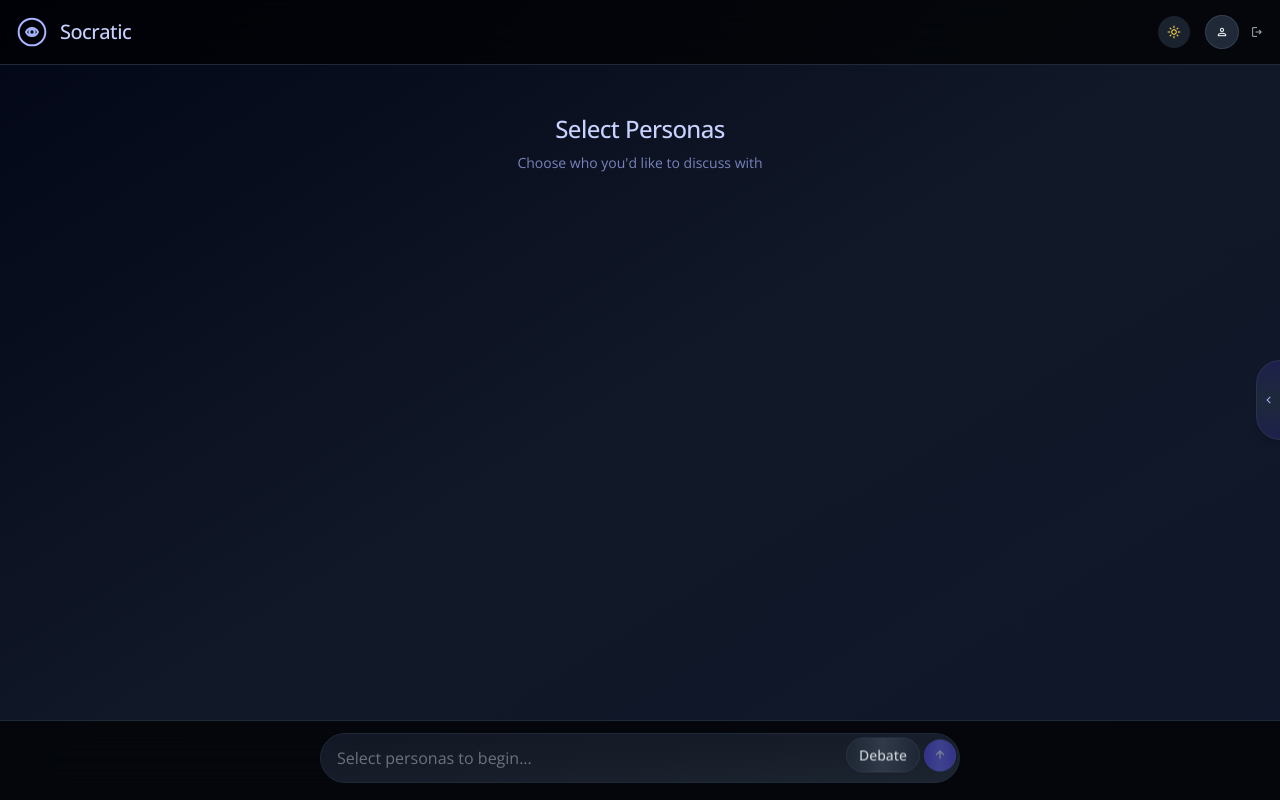
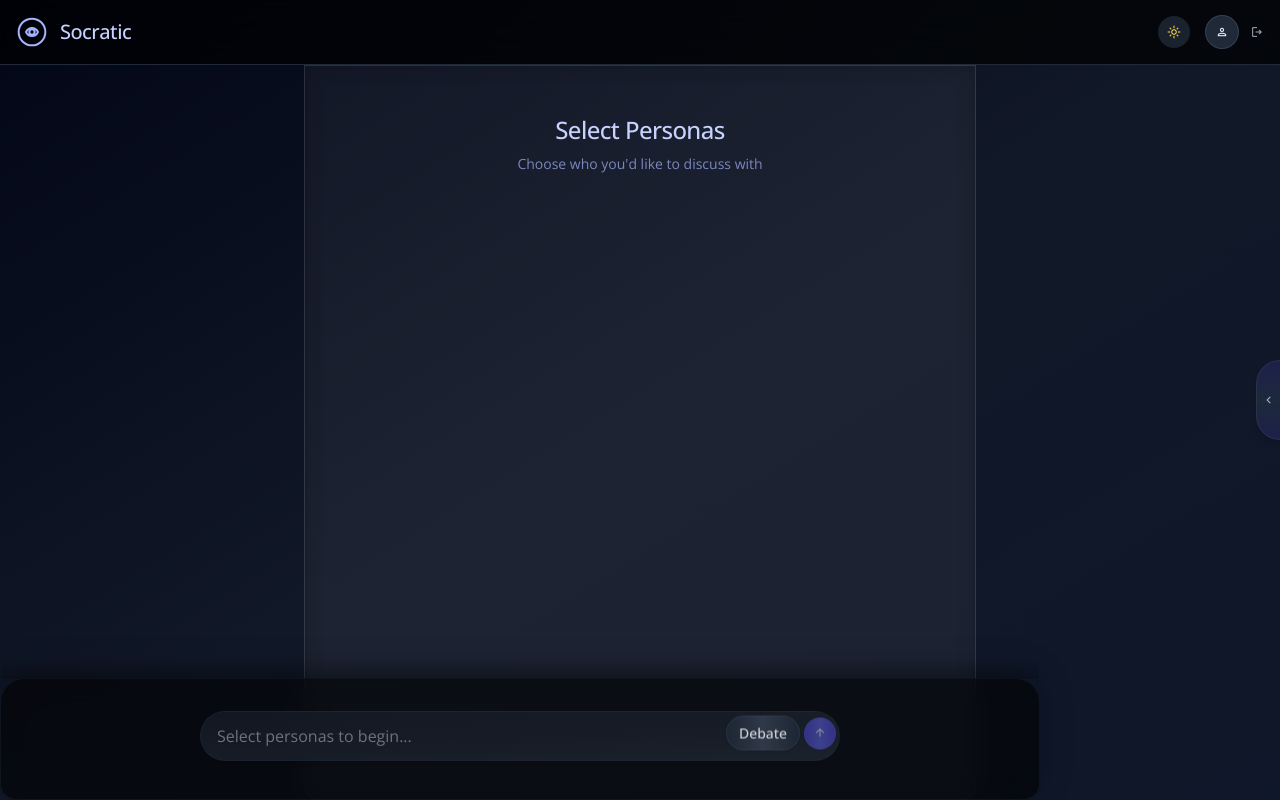
Before and after one commit to siakhorsand/AI-socratic-seminar, a React (Vite) app in the folder frontend/: page / in a window 1280 px wide. Both pictures are taken after a click on the button "Continue as Guest". Built offline with nearby package versions, Linux system fonts and the light colour scheme.

Commit message:
Add floating input bar with glassy effect that stays fixed while scrolling

```diff
--- a/frontend/src/App.css
+++ b/frontend/src/App.css
@@ -232,6 +232,9 @@ body {
   flex-direction: column;
   overflow: hidden;
   position: relative;
+  scroll-behavior: smooth;
+  scroll-padding-bottom: 110px; /* Ensures content doesn't get hidden under the input */
+  overflow-anchor: none; /* Prevents scroll position from being affected by content changes */
 }
 
 .chat-container.no-messages {
@@ -250,6 +253,14 @@ body {
   padding: 20px;
   background: rgba(0, 0, 0, 0.2);
   border-top: 1px solid rgba(255, 255, 255, 0.1);
+  backdrop-filter: blur(12px);
+  -webkit-backdrop-filter: blur(12px);
+  box-shadow: 0 -8px 32px rgba(0, 0, 0, 0.1);
+  border-top-left-radius: 24px;
+  border-top-right-radius: 24px;
+  transform: translateZ(0); /* Force hardware acceleration */
+  will-change: transform;
+  transition: all 0.3s cubic-bezier(0.16, 1, 0.3, 1);
 }
 
 .input-form {
@@ -1720,3 +1731,56 @@ textarea.input-control {
     box-shadow: 0 0 0 0 rgba(97, 27, 248, 0);
   }
 }
+
+/* Floating Input Bar */
+.input-container {
+  backdrop-filter: blur(12px);
+  -webkit-backdrop-filter: blur(12px);
+  box-shadow: 0 -8px 32px rgba(0, 0, 0, 0.1);
+  border-top-left-radius: 24px;
+  border-top-right-radius: 24px;
+  transform: translateZ(0); /* Force hardware acceleration */
+  will-change: transform;
+  transition: all 0.3s cubic-bezier(0.16, 1, 0.3, 1);
+}
+
+.dark .input-container {
+  box-shadow: 0 -8px 32px rgba(0, 0, 0, 0.25);
+}
+
+.input-container::before {
+  content: '';
+  position: absolute;
+  top: -20px;
+  left: 0;
+  right: 0;
+  height: 20px;
+  background: linear-gradient(to top, rgba(0, 0, 0, 0.07), transparent);
+  z-index: -1;
+  pointer-events: none;
+}
+
+.dark .input-container::before {
+  background: linear-gradient(to top, rgba(0, 0, 0, 0.2), transparent);
+}
+
+.input-textarea {
+  transition: all 0.3s cubic-bezier(0.16, 1, 0.3, 1);
+  transform: translateY(0);
+}
+
+.input-textarea:focus {
+  transform: translateY(-2px);
+  box-shadow: 0 10px 25px rgba(0, 0, 0, 0.1);
+}
+
+.dark .input-textarea:focus {
+  box-shadow: 0 10px 25px rgba(0, 0, 0, 0.2), 0 0 0 1px rgba(99, 102, 241, 0.2);
+}
+
+/* Ensure proper scrolling with fixed input */
+.chat-container {
+  scroll-behavior: smooth;
+  scroll-padding-bottom: 110px; /* Ensures content doesn't get hidden under the input */
+  overflow-anchor: none; /* Prevents scroll position from being affected by content changes */
+}
--- a/frontend/src/App.jsx
+++ b/frontend/src/App.jsx
@@ -130,7 +130,21 @@ function App() {
   const scrollToBottom = () => {
     if (messagesEndRef.current) {
       requestAnimationFrame(() => {
-        messagesEndRef.current.scrollIntoView({ behavior: 'smooth' });
+        const chatContainer = chatContainerRef.current;
+        if (chatContainer) {
+          // Calculate the scroll position to account for the fixed input bar
+          const scrollHeight = chatContainer.scrollHeight;
+          const clientHeight = chatContainer.clientHeight;
+          const bottomPadding = 140; // Extra padding to ensure messages aren't hidden behind input
+
+          chatContainer.scrollTo({
+            top: scrollHeight - clientHeight + bottomPadding,
+            behavior: 'smooth'
+          });
+        } else {
+          // Fallback to the old method if chat container not found
+          messagesEndRef.current.scrollIntoView({ behavior: 'smooth' });
+        }
       });
     }
   };
@@ -661,7 +675,7 @@ IMPORTANT CHARACTER CONSISTENCY INSTRUCTIONS:
 
   // Toggle personas bin
   const togglePersonasBin = () => {
-    setShowAgentSelector(prev => !prev);
+    setShowPersonasBin(prev => !prev);
   };
 
   // Get filtered mention suggestions based on search text
@@ -915,7 +929,7 @@ IMPORTANT CHARACTER CONSISTENCY INSTRUCTIONS:
       }}>
         {/* Main chat area with centered content */}
         <div className="flex-1 flex flex-col" onClick={(e) => e.stopPropagation()}>
-          <div className="max-w-2xl mx-auto w-full px-4 flex-1 overflow-y-auto" ref={chatContainerRef}>
+          <div className="max-w-2xl mx-auto w-full px-4 flex-1 overflow-y-auto pb-24 chat-container" ref={chatContainerRef}>
             {!hasMessages ? (
               // Virtual roundtable - minimalist redesign with gradients
               <div className="w-full mb-8 mt-12">
@@ -1072,16 +1086,16 @@ IMPORTANT CHARACTER CONSISTENCY INSTRUCTIONS:
             )}
           </div>
 
-          {/* Input area with gradients and updated debate button */}
-          <div className={`border-t backdrop-blur-xl transition-colors duration-300 ${darkMode ? 'border-gray-800 bg-black/70' : 'border-[#B0A395]/30 bg-[#E8E1D9]/60'}`}>
+          {/* Input area with gradients and updated debate button - now fixed at bottom with glassy effect */}
+          <div className={`fixed bottom-0 left-0 right-0 border-t input-container transition-colors duration-300 ${darkMode ? 'border-gray-800/40 bg-black/60' : 'border-[#B0A395]/30 bg-[#E8E1D9]/60'}`}>
             <div className="max-w-2xl mx-auto px-4 py-3">
               <form className="relative" onSubmit={handleSubmit}>
                 <textarea
                   ref={inputRef}
-                  className={`w-full resize-none rounded-xl px-4 pr-24 py-3 border backdrop-blur-lg focus:ring-1 outline-none transition-all shadow-sm ${
+                  className={`w-full resize-none rounded-xl px-4 pr-24 py-3 border input-textarea backdrop-blur-lg focus:ring-2 outline-none transition-all shadow-lg ${
                     darkMode
-                      ? 'bg-gradient-to-br from-gray-900/80 to-gray-800/80 border-gray-800 focus:border-indigo-900/60 focus:ring-indigo-900/30 placeholder-gray-500 text-indigo-100'
-                      : 'bg-gradient-to-br from-[#E8E1D9]/60 to-[#D8CFC5]/60 border-[#B0A395]/40 focus:border-[#B0A395]/60 focus:ring-[#B0A395]/30 placeholder-[#67473B]/60 text-[#67473B]'
+                      ? 'bg-gradient-to-br from-gray-900/60 to-gray-800/60 border-gray-800/60 focus:border-indigo-800/60 focus:ring-indigo-900/30 placeholder-gray-500 text-indigo-100'
+                      : 'bg-gradient-to-br from-[#E8E1D9]/70 to-[#D8CFC5]/70 border-[#B0A395]/30 focus:border-[#B0A395]/60 focus:ring-[#B0A395]/30 placeholder-[#67473B]/60 text-[#67473B]'
                   }`}
                   placeholder={selectedPersonas.length === 0
                     ? "Select personas to begin..."
@@ -1328,7 +1342,7 @@ IMPORTANT CHARACTER CONSISTENCY INSTRUCTIONS:
 
       <AgentSelector
         isOpen={showAgentSelector}
-        onClose={togglePersonasBin}
+        onClose={() => setShowAgentSelector(false)}
         selectedAgents={selectedPersonas}
         onSelectAgent={handleAgentSelect}
       />
```
